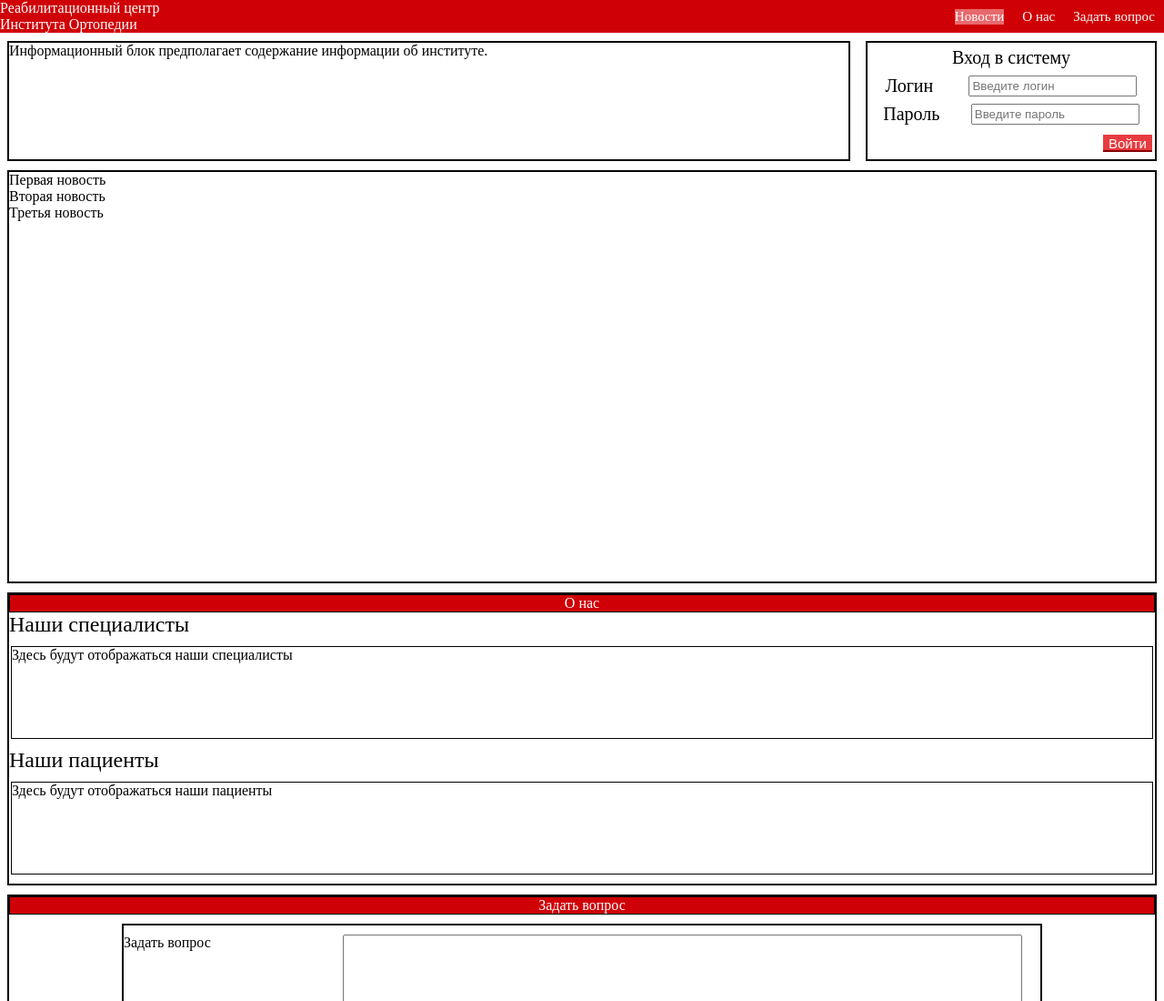
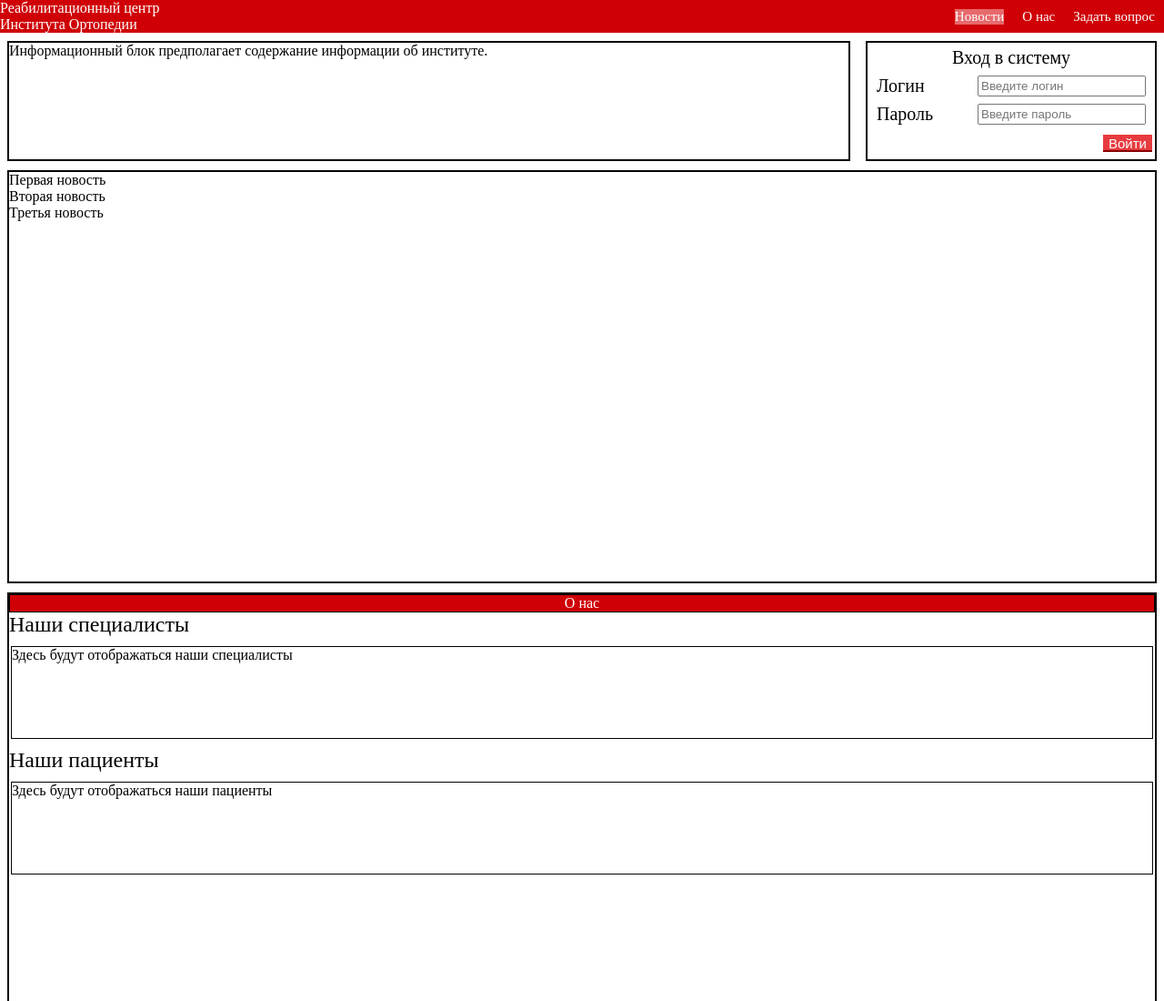
Before and after one commit to Brainiack5/Prototype, a plain HTML site: page index.html in a window 1280 px wide. Shown: the top 1100 px of the page at 91% size. Drawn offline with Linux system fonts and the light colour scheme.

Commit message:
Added height to landing page elements

```diff
--- a/css/style.css
+++ b/css/style.css
@@ -86,8 +86,10 @@ a{
     font-size: 20px;
     display: flex;
     flex-direction: row;
-    justify-content: space-around;
+    justify-content: space-between;
     margin-bottom: 8px;
+    padding-left: 10px;
+    padding-right: 10px;
 }
 .news {
     height: 450px;
@@ -131,7 +133,7 @@ a{
     border-width: 1px;
 }
 .about{
-
+    height: 90vh;
     margin-top: 10px;
     border-width: 2px;
     border-style: solid;
@@ -153,6 +155,7 @@ a{
     border-width: 2px;
     border-style: solid;
     border-color: black;
+    height: 90vh;
 }
 .ask-block{
     margin-top: 10px;
```
